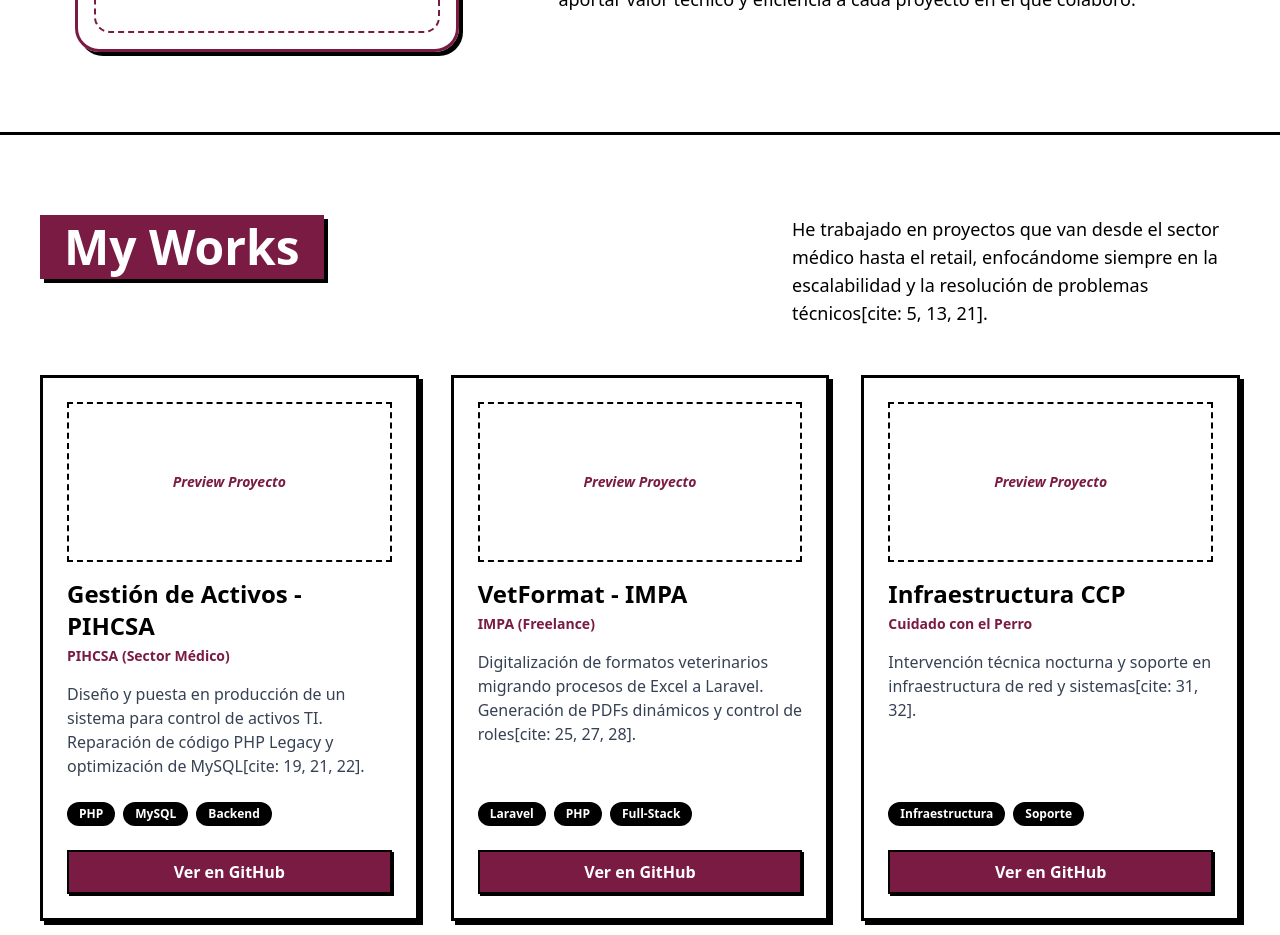
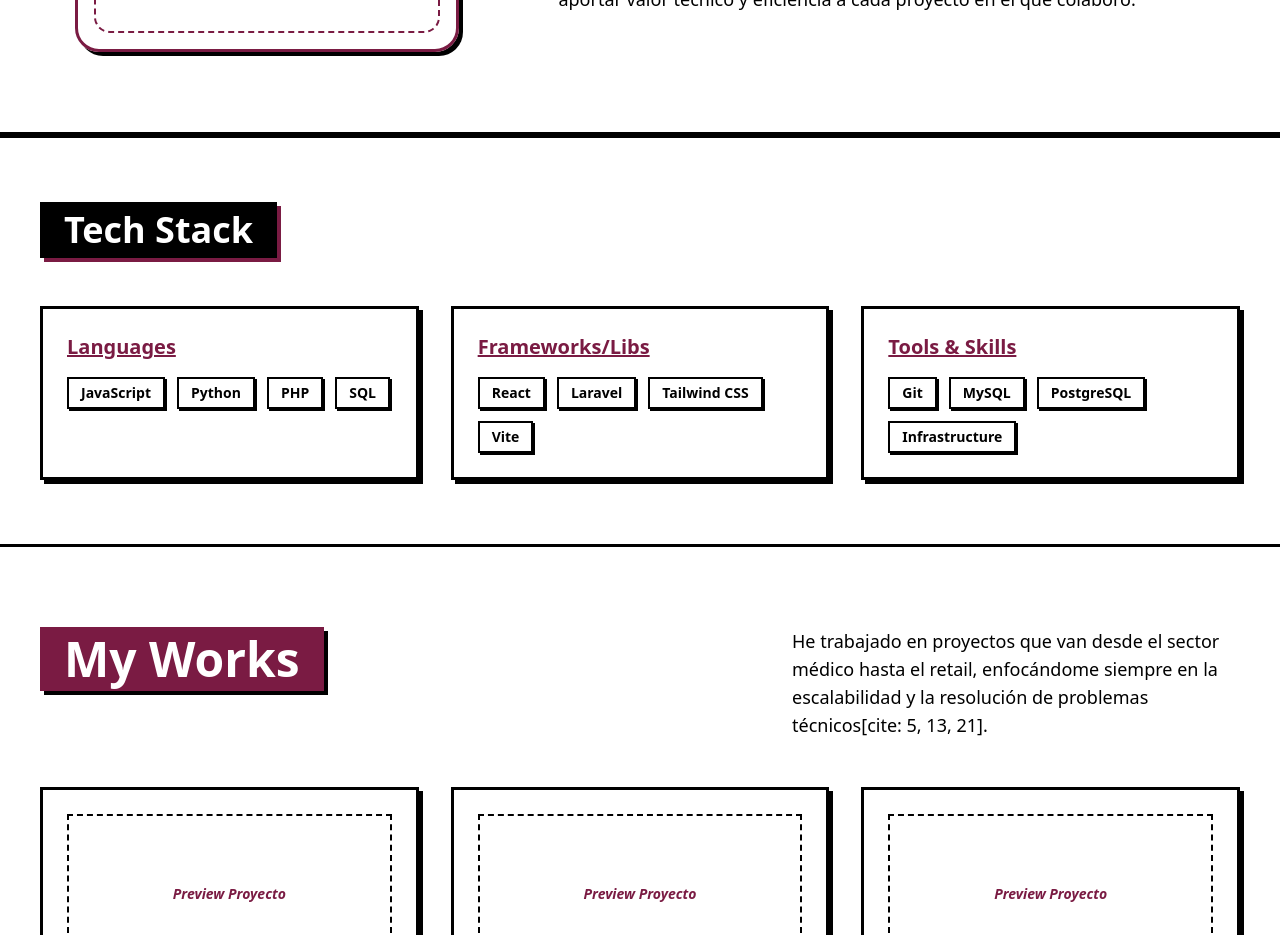
Before and after one commit to johanUtm04/portfolio_web, a React (Vite) app in the folder portfolio-johan/: page / in a window 1280 px wide. Shown: the part 1220-2155 px from the top of the page. Built offline with nearby package versions, Linux system fonts and the light colour scheme.

Commit message:
feat: TechStack.jsx

```diff
--- a/portfolio-johan/src/App.jsx
+++ b/portfolio-johan/src/App.jsx
@@ -1,5 +1,6 @@
 import Home from "./components/Home";
 import About from "./components/About";
+import TechStack from './components/TechStack';
 import Works from "./components/Works";
 import Contact from './components/Contact';
 import Navbar from "./components/Navbar";
@@ -13,6 +14,7 @@ function App() {
       <main>
         <Home />
         <About />
+        <TechStack />
         <Works />
         <Contact />
       </main>
--- /dev/null
+++ b/portfolio-johan/src/components/TechStack.jsx
@@ -0,0 +1,37 @@
+const TechStack = () => {
+  const stack = [
+    { category: "Languages", tools: ["JavaScript", "Python", "PHP", "SQL"] },
+    { category: "Frameworks/Libs", tools: ["React", "Laravel", "Tailwind CSS", "Vite"] },
+    { category: "Tools & Skills", tools: ["Git", "MySQL", "PostgreSQL", "Infrastructure"] }
+  ];
+
+  return (
+    <section className="py-16 px-10 bg-white border-y-3 border-black">
+      <h2 className="text-4xl font-bold mb-12 inline-block bg-black text-white px-6 py-2 shadow-[4px_4px_0px_0px_#7a1b43]">
+        Tech Stack
+      </h2>
+
+      <div className="grid grid-cols-1 md:grid-cols-3 gap-8">
+        {stack.map((item, index) => (
+          <div key={index} className="border-3 border-black p-6 shadow-neo bg-brand-bg">
+            <h3 className="text-xl font-bold mb-4 text-brand-accent underline decoration-2">
+              {item.category}
+            </h3>
+            <div className="flex flex-wrap gap-3">
+              {item.tools.map((tool, i) => (
+                <span
+                  key={i}
+                  className="bg-white border-2 border-black px-3 py-1 font-bold text-sm shadow-[2px_2px_0px_0px_rgba(0,0,0,1)]"
+                >
+                  {tool}
+                </span>
+              ))}
+            </div>
+          </div>
+        ))}
+      </div>
+    </section>
+  );
+};
+
+export default TechStack;
```
